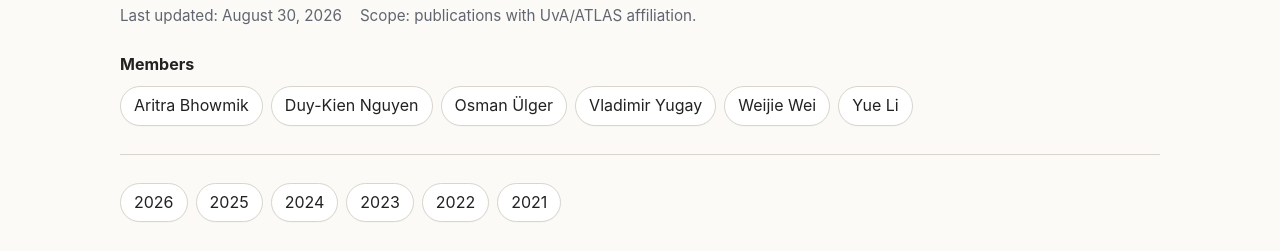
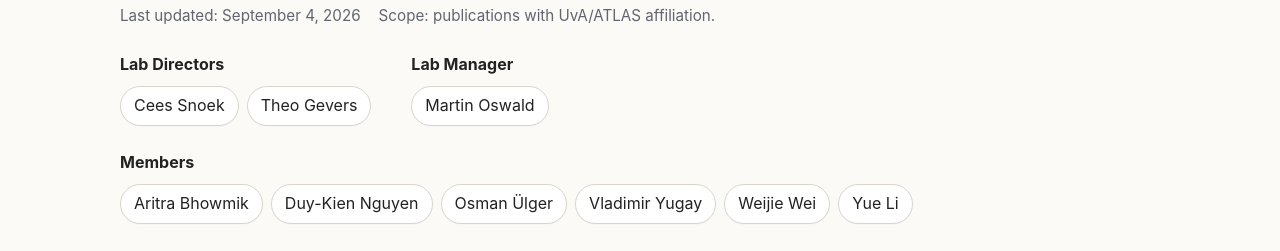
Before and after one commit to atlas-uva/paper_summary, a plain HTML site: page index.html in a window 1280 px wide. Shown: the part 129-380 px from the top of the page. Drawn offline with Linux system fonts and the light colour scheme.

Commit message:
Add verified ATLAS lab leadership above members

```diff
--- a/index.html
+++ b/index.html
@@ -94,6 +94,18 @@
       margin-top: 26px;
     }
 
+    .leadership {
+      display: flex;
+      flex-wrap: wrap;
+      gap: 18px 40px;
+      margin-top: 26px;
+    }
+
+    .leadership > div {
+      min-width: 0;
+    }
+
+    .leadership h2,
     .members h2 {
       margin-bottom: 12px;
       font-size: 1rem;
@@ -323,9 +335,25 @@
     <header>
       <h1>ATLAS Lab Publications</h1>
       <p class="meta">
-        <span>Last updated: <time datetime="2026-08-30">August 30, 2026</time></span>
+        <span>Last updated: <time datetime="2026-09-04">September 4, 2026</time></span>
         <span>Scope: publications with UvA/ATLAS affiliation.</span>
       </p>
+
+      <nav class="leadership" aria-label="ATLAS lab leadership" data-source="https://icai.ai/lab/atlas-lab/" data-verified="2026-09-04">
+        <div>
+          <h2>Lab Directors</h2>
+          <ul class="member-list">
+            <li><a href="https://www.ceessnoek.info/">Cees Snoek</a></li>
+            <li><a href="https://staff.fnwi.uva.nl/th.gevers/">Theo Gevers</a></li>
+          </ul>
+        </div>
+        <div>
+          <h2>Lab Manager</h2>
+          <ul class="member-list">
+            <li><a href="https://oswaldm.github.io/">Martin Oswald</a></li>
+          </ul>
+        </div>
+      </nav>
 
       <nav class="members" aria-label="ATLAS member links">
         <h2>Members</h2>
```
